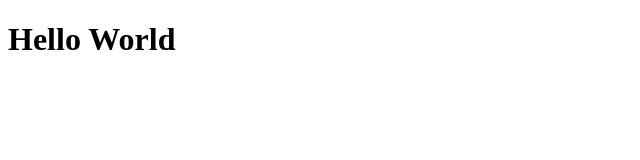
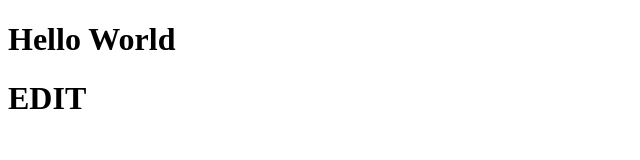
Before and after one commit to Suphacha2563/-d-Apprentice-TestGit, a plain HTML site: page index.html in a window 1280 px wide. Shown: the whole page, without its empty margins (0-640 px from the left). Drawn offline with Linux system fonts and the light colour scheme.

Commit message:
Edit Index.html

```diff
--- a/index.html
+++ b/index.html
@@ -6,5 +6,7 @@
   </head>
   <body>
     <h1>Hello World</h1>
+ <h1>EDIT</h1>
+
   </body>
 </html>
```
